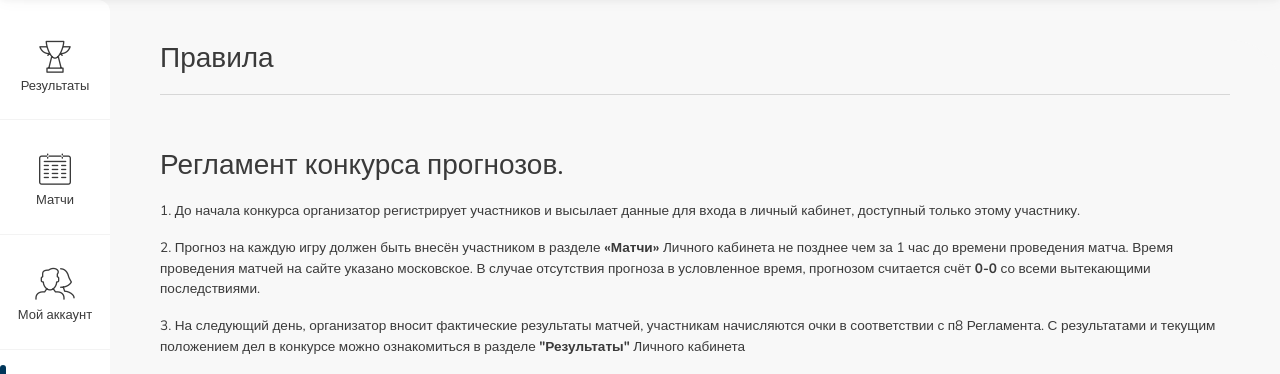
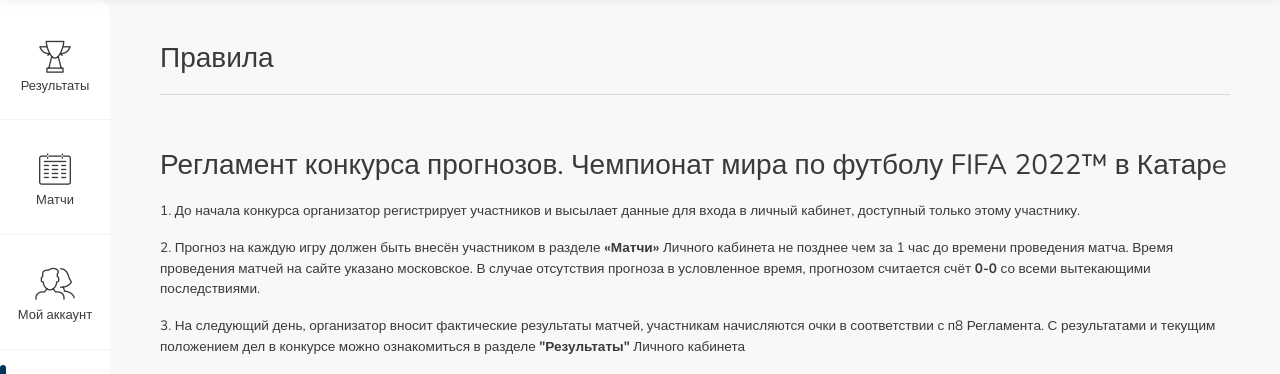
Before and after one commit to zhmaylovv/bets, a Flask app: page /index in a window 1280 px wide. Shown: the part 90-464 px from the top of the page. Run offline with Flask 2, Linux system fonts and the light colour scheme; a user stored in the database is signed in.

Commit message:
Update index.html

```diff
--- a/app/templates/index.html
+++ b/app/templates/index.html
@@ -12,7 +12,7 @@
 
 {% block content%}
 <br>
-<h1>Регламент конкурса прогнозов.</h1>
+<h1>Регламент конкурса прогнозов. Чемпионат мира по футболу FIFA 2022™ в Катарe</h1>
 <p>1. До начала конкурса организатор регистрирует участников и высылает данные для входа в личный кабинет, доступный только этому участнику.
 </p>
 <p>2. Прогноз на каждую игру должен быть внесён участником в разделе <a href="/matchs/"><b>«Матчи»</b></a> Личного кабинета не позднее чем за 1 час до времени проведения матча. Время проведения матчей на сайте указано московское. В случае отсутствия прогноза в условленное время, прогнозом считается счёт <b>0-0</b> со всеми вытекающими последствиями.
```
